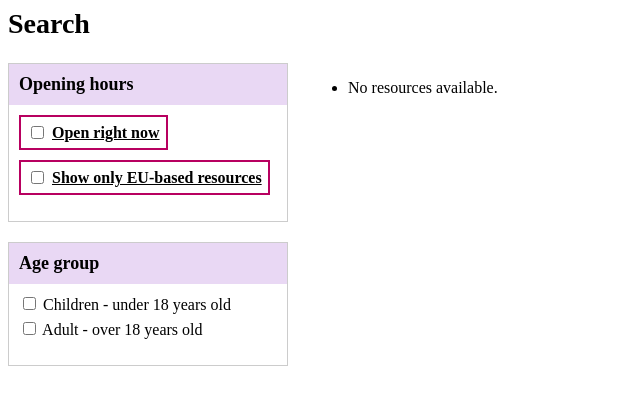
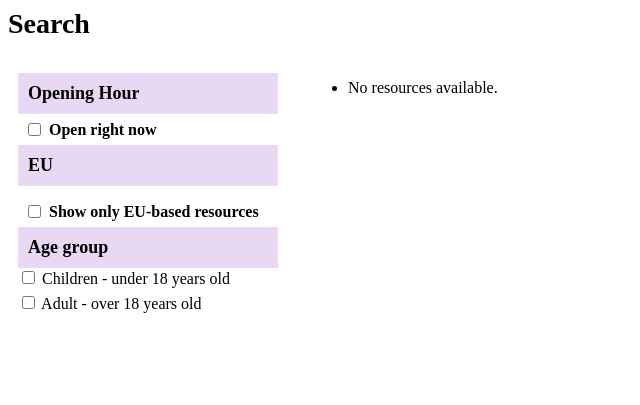
Before and after one commit to noQ-sweden/noq_backend_python, a Django app: page /resources/ in a window 1280 px wide. Shown: the top 405 px of the page, without its empty margins (0-640 px from the left). Run offline with Django 4.2, Linux system fonts and the light colour scheme; data that the repository does not hold is empty.

Commit message:
multiple option clicking feature

```diff
--- a/noq_django/backend/templates/resource_list.html
+++ b/noq_django/backend/templates/resource_list.html
@@ -14,27 +14,50 @@
     <div style="min-width: 280px;">
 
         <!-- Opening Hours Filter -->
-        <div style="border: 1px solid #ccc; margin-bottom: 20px;">
-            <div style="background-color: #e9d8f4; padding: 10px; display: flex; justify-content: space-between; align-items: center;">
-                <span style="font-weight: bold; font-size: 18px;">Opening hours</span>
-            </div>
+
+
+
+
             <div style="padding: 10px;">
                 <form method="get" id="open-now-form">
-                    <label style="display: flex; align-items: center; gap: 5px; font-weight: bold; font-size: 16px; border: 2px solid #b80060; padding: 6px; width: fit-content;">
+                    <div style="background-color: #e9d8f4; padding: 10px;">
+                <span style="font-weight: bold; font-size: 18px;">Opening Hour</span>
+            </div>
+                    <label style="display: flex; align-items: center; gap: 5px; font-weight: bold; font-size: 16px;  padding: 6px; width: fit-content;">
                         <input type="checkbox" name="open_now" {% if request.GET.open_now %}checked{% endif %} onchange="this.form.submit()">
-                        <span style="text-decoration: underline;">Open right now</span>
+                        Open right now
+                    </label>
+                    <div style="background-color: #e9d8f4; padding: 10px;">
+                <span style="font-weight: bold; font-size: 18px;">EU</span>
+            </div>
+
+                    <label style="display: flex; align-items: center; gap: 5px; font-weight: bold; font-size: 16px;  padding: 6px; width: fit-content; margin-top: 10px;">
+                        <input type="checkbox" name="eu_citizen" {% if eu_citizen %}checked{% endif %} onchange="this.form.submit()">
+                         Show only EU-based resources
+                    </label>
+                    <div style="background-color: #e9d8f4; padding: 10px;">
+                <span style="font-weight: bold; font-size: 18px;">Age group</span>
+            </div>
+                    <label style="display: block; margin-bottom: 5px;">
+                        <input type="checkbox" name="target_group" value="Children - under 18 years old"
+                            {% if 'Children - under 18 years old' in target_group_filter %}checked{% endif %}
+                            onchange="this.form.submit()">
+                        Children - under 18 years old
+                    </label>
+                    <label style="display: block;">
+                        <input type="checkbox" name="target_group" value="Adults 25+"
+                            {% if 'Adults 25+' in target_group_filter %}checked{% endif %}
+                            onchange="this.form.submit()">
+                        Adult - over 18 years old
                     </label>
 
-                    <label style="display: flex; align-items: center; gap: 5px; font-weight: bold; font-size: 16px; border: 2px solid #b80060; padding: 6px; width: fit-content; margin-top: 10px;">
-                        <input type="checkbox" name="eu_citizen" {% if eu_citizen %}checked{% endif %} onchange="this.form.submit()">
-                        <span style="text-decoration: underline;">Show only EU-based resources</span>
-                    </label>
                 </form>
+
             </div>
-        </div>
+
 
         <!-- Age Group Filter -->
-        <div style="border: 1px solid #ccc; margin-bottom: 20px;">
+        <!-- <div style="border: 1px solid #ccc; margin-bottom: 20px;">
             <div style="background-color: #e9d8f4; padding: 10px;">
                 <span style="font-weight: bold; font-size: 18px;">Age group</span>
             </div>
@@ -54,7 +77,7 @@
                     </label>
                 </form>
             </div>
-        </div>
+        </div> -->
 
     </div>
 
```
